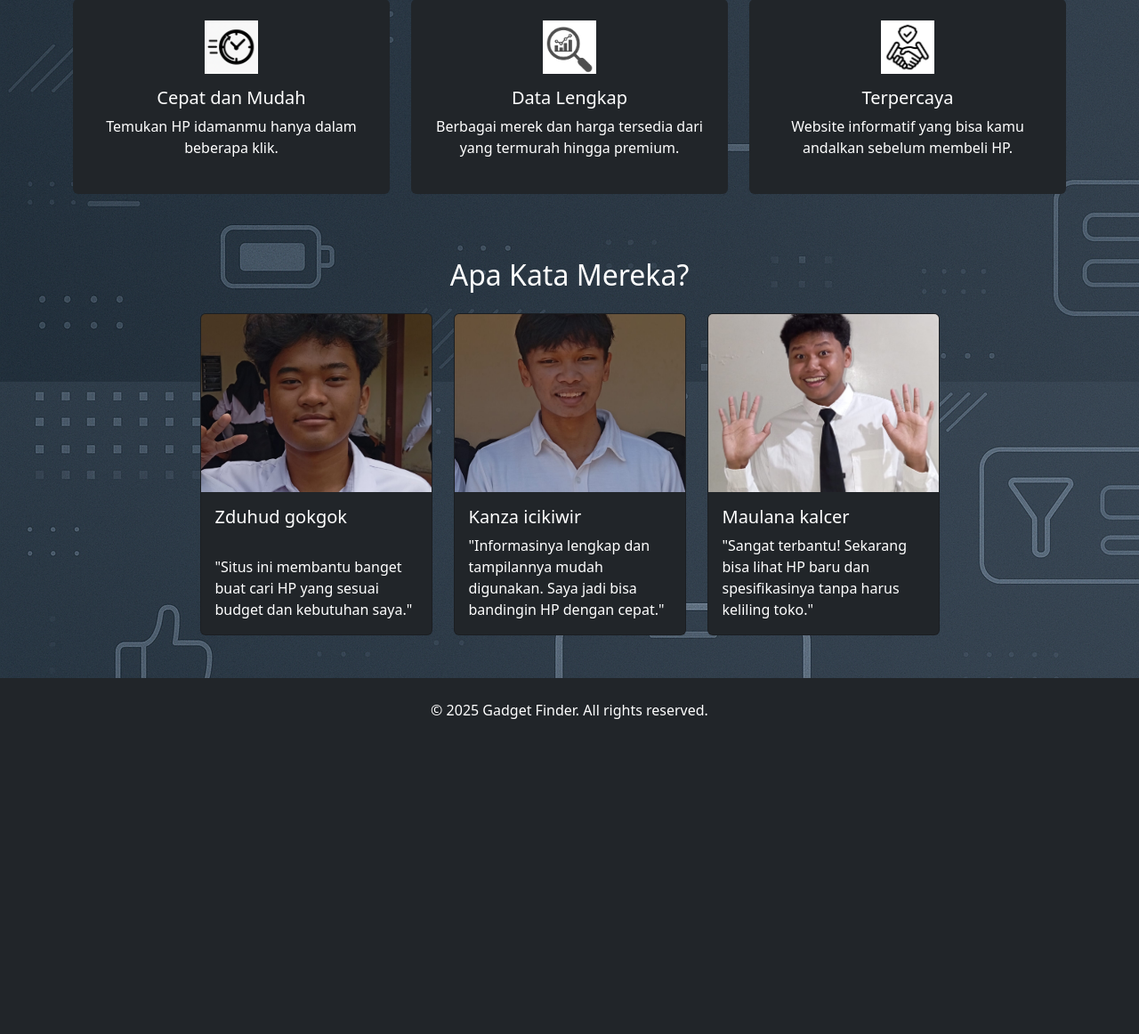
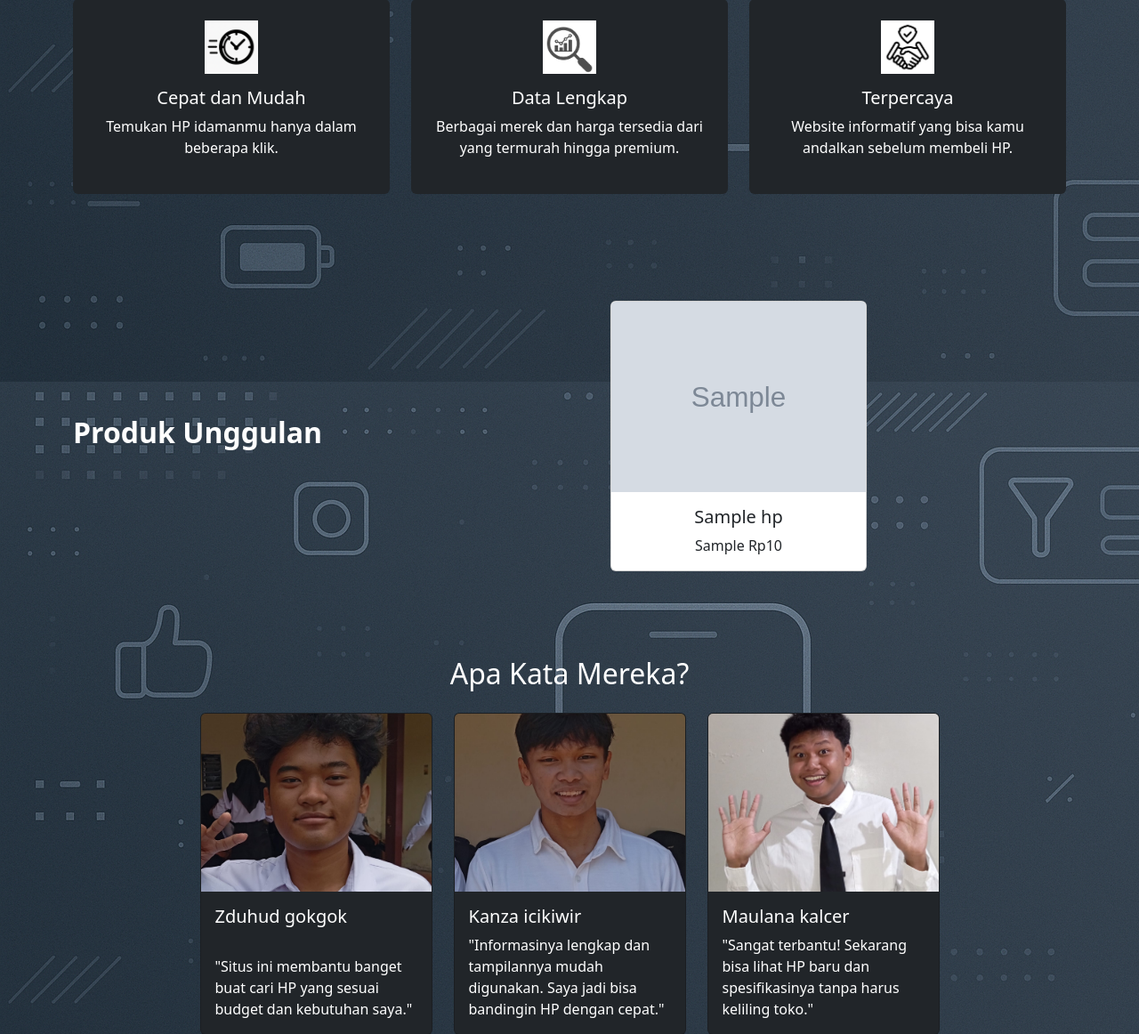
Before and after one commit to 0xzduhud/collab, a PHP site: page / in a window 1280 px wide. Shown: the part 595-1757 px from the top of the page at 89% size. Before the commit the page ends 1403 px from the top, so only its background shows below. Run offline with PHP 8.4, Linux system fonts and the light colour scheme; tables that the repository leaves empty or names only in its code hold one stand-in row (values such as "Sample post"); grey boxes marked "Sample" are stand-in pictures.

Commit message:
nambah carausel index

```diff
--- a/proyek_web/index.php
+++ b/proyek_web/index.php
@@ -1,9 +1,14 @@
+<?php
+include 'koneksi.php';
+?>
+
 <!DOCTYPE html>
 <html lang="id">
 <head>
   <meta charset="UTF-8" />
   <title>Beranda | Gadget Finder</title>
   <link href="https://cdn.jsdelivr.net/npm/bootstrap@5.3.3/dist/css/bootstrap.min.css" rel="stylesheet">
+  <script src="https://cdn.jsdelivr.net/npm/bootstrap@5.3.0/dist/js/bootstrap.bundle.min.js"></script>
   <style>
     body {
       background-color: #343a40;
@@ -172,6 +177,49 @@
   </div>
 </div>
 
+<section class="produk-unggulan py-5">
+  <div class="container">
+    <div class="row align-items-center">
+
+      <!-- Kolom kiri: Judul -->
+      <div class="col-md-4 text-md-start text-center mb-3 mb-md-0">
+        <h2 class="fw-bold">Produk Unggulan</h2>
+      </div>
+
+      <!-- Kolom kanan: Carousel -->
+      <div class="col-md-8">
+        <div id="carouselExampleSlidesOnly" class="carousel slide" data-bs-ride="carousel" data-bs-interval="2000">
+          <div class="carousel-inner">
+            <?php
+            $query = "SELECT * FROM produk_hp LIMIT 4";
+            $result = mysqli_query($conn, $query);
+            $isActive = true;
+            while ($row = mysqli_fetch_assoc($result)) {
+            ?>
+              <div class="carousel-item <?= $isActive ? 'active' : '' ?>">
+                <div class="d-flex justify-content-center">
+                  <div class="card" style="width: 18rem;">
+                    <img src="assets/<?= $row['gambar'] ?>" class="card-img-top" alt="<?= $row['nama'] ?>">
+                    <div class="card-body text-center">
+                      <h5 class="card-title"><?= $row['nama'] ?></h5>
+                      <p class="card-text"><?= $row['merk'] ?> Rp<?= number_format($row['harga'], 0, ',', '.') ?></p>
+                    </div>
+                  </div>
+                </div>
+              </div>
+            <?php
+              $isActive = false;
+            }
+            ?>
+          </div>
+        </div>
+      </div>
+
+    </div>
+  </div>
+</section>
+
+
 <!-- SECTION TESTIMONI (DIBAWAH FITUR) -->
 <div class="container my-5">
   <h2 class="text-center mb-4" id="testimoni">Apa Kata Mereka?</h2>
--- a/proyek_web/koneksi.php
+++ b/proyek_web/koneksi.php
@@ -1,7 +1,7 @@
 <?php
 $host = "localhost";
 $user = "root";
-$pass = "220905";
+$pass = "";
 $db = "project_pwd";
 
 $conn = mysqli_connect($host,$user,$pass,$db);
```
